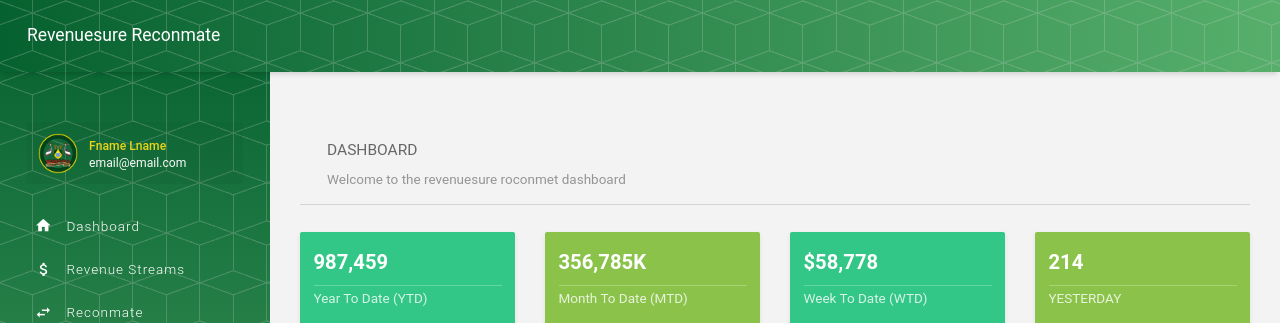
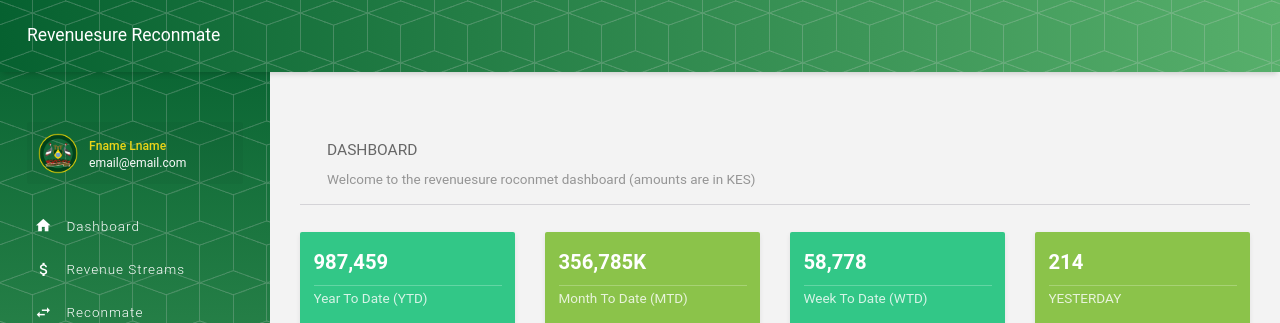
Before and after one commit to OzzayNetwork/bankdashboard, a plain HTML site: page index.html in a window 1280 px wide. Shown: the top 323 px of the page. Drawn offline with Linux system fonts and the light colour scheme; files whose address does not match are found by name; a web font is replaced by a local one.

Commit message:
amounts in KES

```diff
--- a/index.html
+++ b/index.html
@@ -396,7 +396,7 @@
             <section class="content">
                 <header class="content__title">
                     <h1>Dashboard</h1>
-                    <small>Welcome to the revenuesure roconmet dashboard</small>
+                    <small>Welcome to the revenuesure roconmet dashboard (amounts are in KES)</small>
 
                 </header>
 
@@ -422,7 +422,7 @@
                     <div class="col-sm-6 col-md-3">
                         <div class="quick-stats__item bg-green">
                             <div class="quick-stats__info">
-                                <h2>$58,778</h2>
+                                <h2>58,778</h2>
                                 <small class="text-capitalize">week to date (WTD)</small>
                             </div>
                         </div>
```
